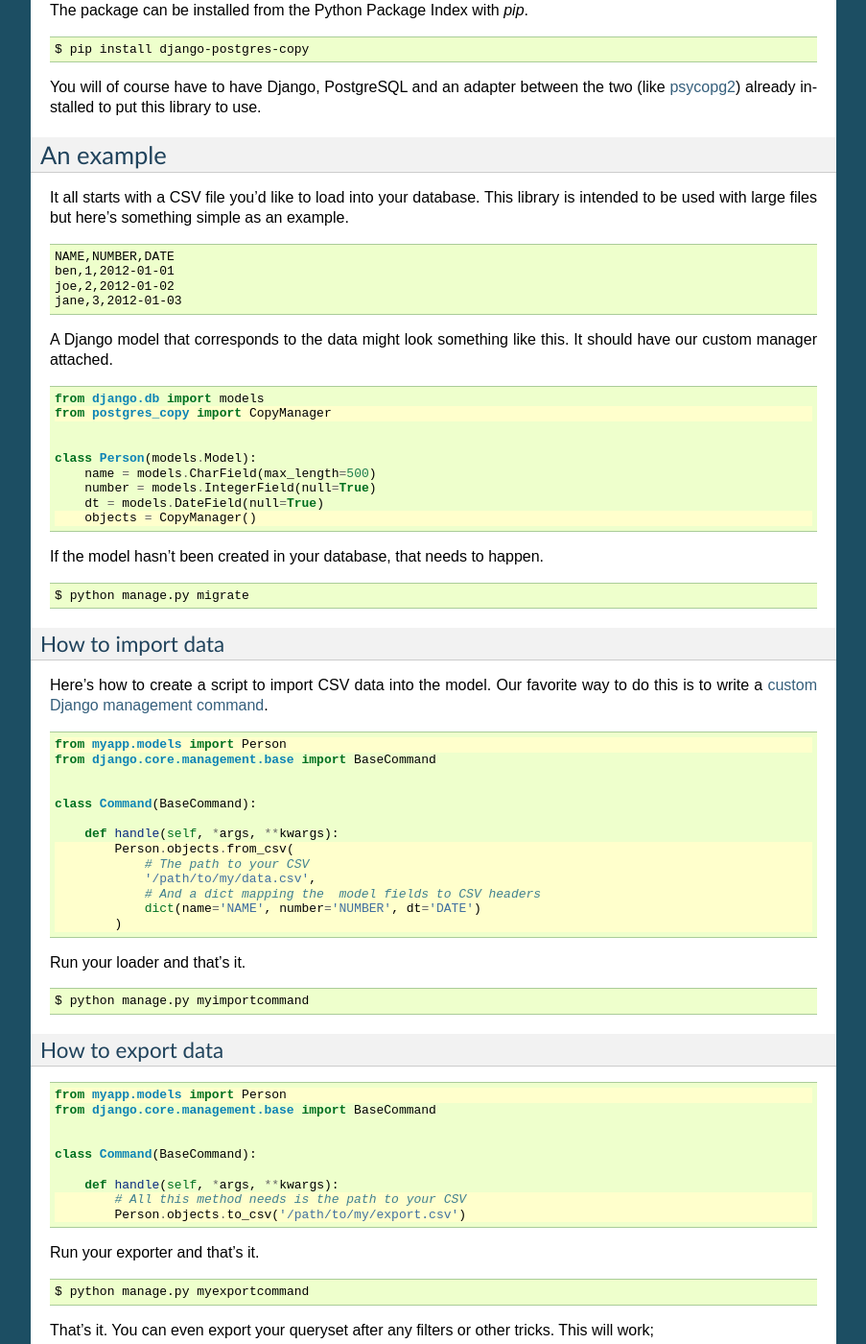
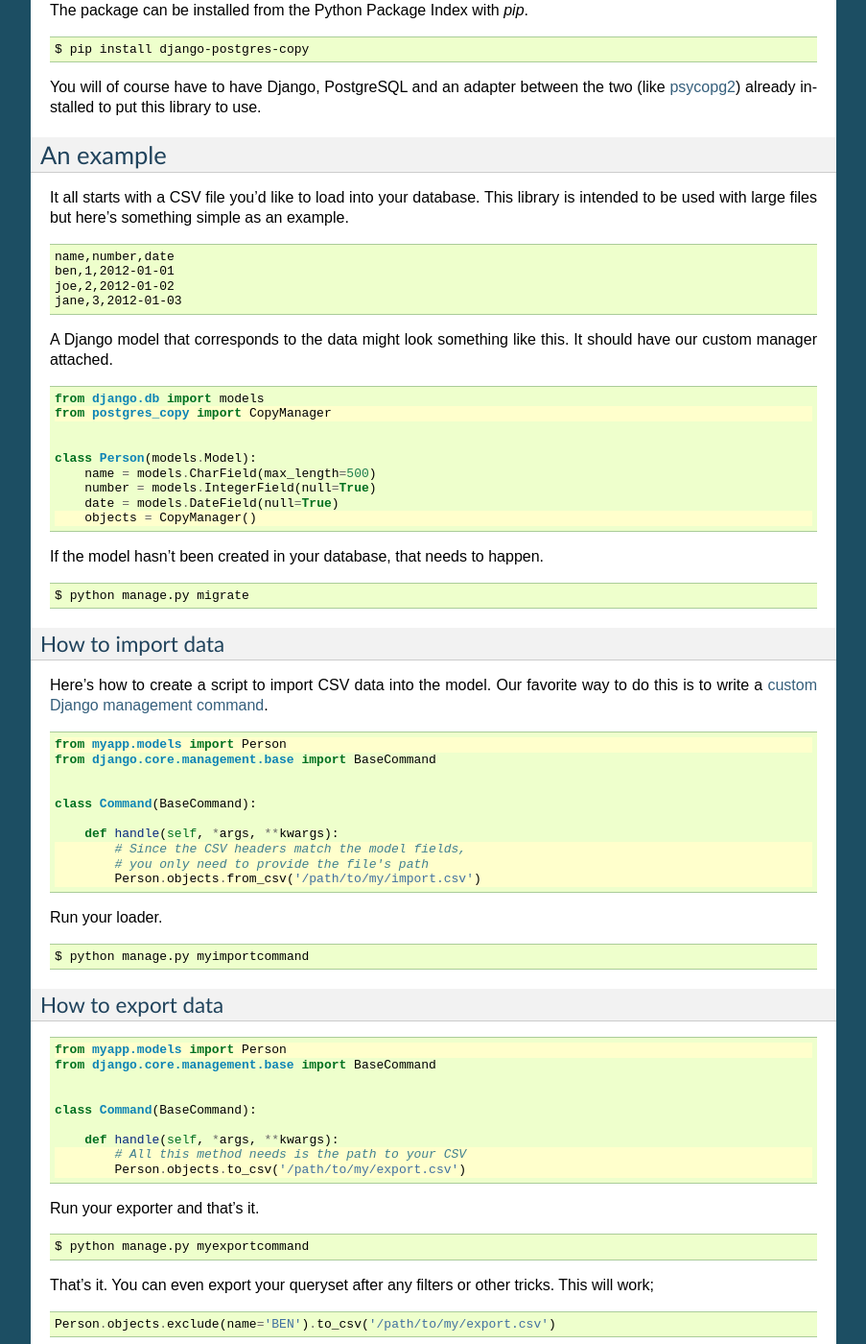
Before and after one commit to palewire/django-postgres-copy, a Sphinx documentation site: the page built from docs/index.rst, in a window 1280 px wide and 1400 px high, scrolled down 968 px. Shown: the whole window at 96% size, without its empty margins (198-1101 px from the left). Built offline with Sphinx 7.4.7, drawn with Linux system fonts in a browser that asks for light colours.

Commit message:
Simplify first example to not use a mapping

```diff
--- a/docs/index.rst
+++ b/docs/index.rst
@@ -68,7 +68,7 @@ It all starts with a CSV file you'd like to load into your database. This librar
 
 .. code-block:: text
 
-    NAME,NUMBER,DATE
+    name,number,date
     ben,1,2012-01-01
     joe,2,2012-01-02
     jane,3,2012-01-03
@@ -85,7 +85,7 @@ A Django model that corresponds to the data might look something like this. It s
     class Person(models.Model):
         name = models.CharField(max_length=500)
         number = models.IntegerField(null=True)
-        dt = models.DateField(null=True)
+        date = models.DateField(null=True)
         objects = CopyManager()
 
 If the model hasn't been created in your database, that needs to happen.
@@ -109,14 +109,11 @@ Here's how to create a script to import CSV data into the model. Our favorite wa
     class Command(BaseCommand):
 
         def handle(self, *args, **kwargs):
-            Person.objects.from_csv(
-                # The path to your CSV
-                '/path/to/my/data.csv',
-                # And a dict mapping the  model fields to CSV headers
-                dict(name='NAME', number='NUMBER', dt='DATE')
-            )
+            # Since the CSV headers match the model fields,
+            # you only need to provide the file's path
+            Person.objects.from_csv('/path/to/my/import.csv')
 
-Run your loader and that's it.
+Run your loader.
 
 .. code-block:: bash
 
```
